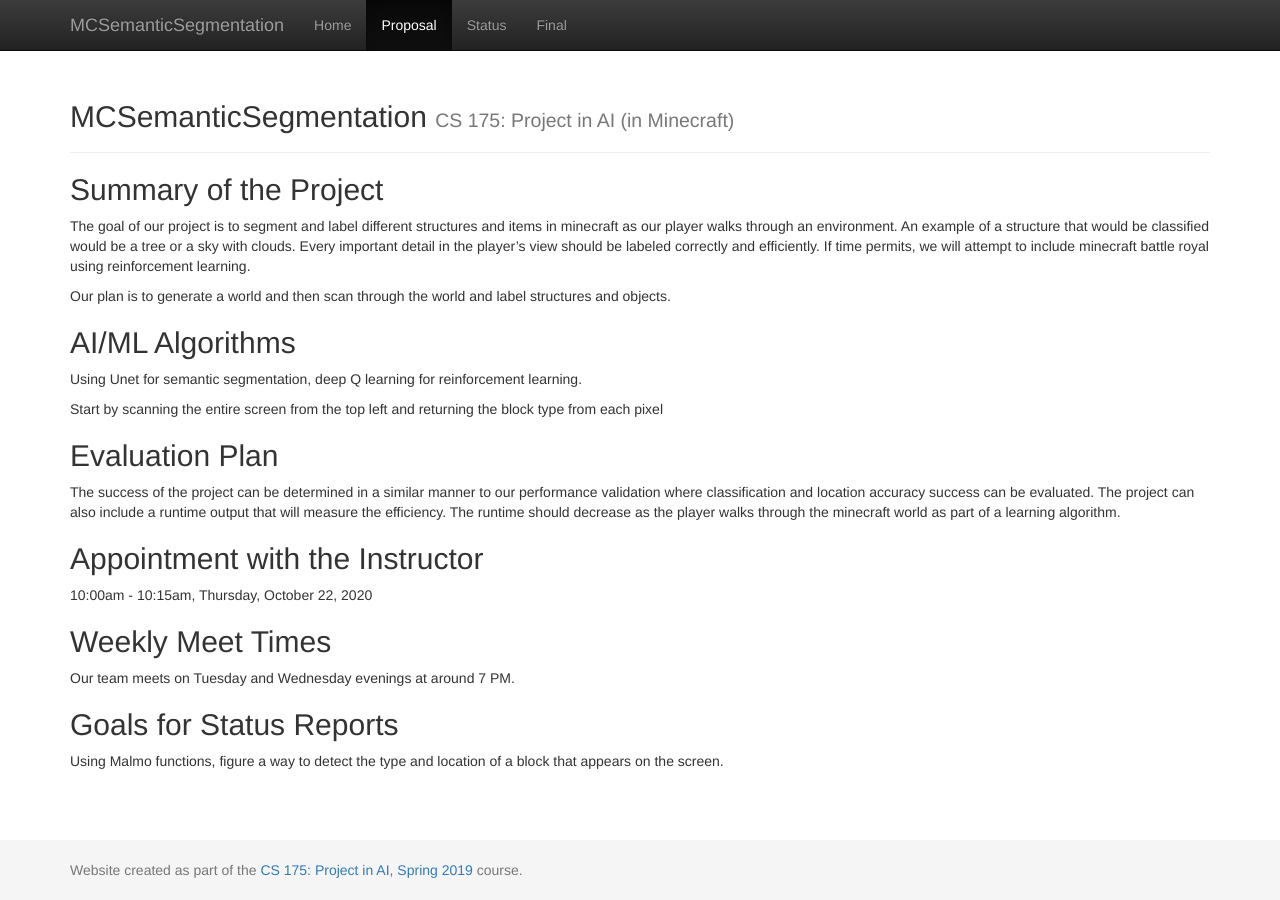
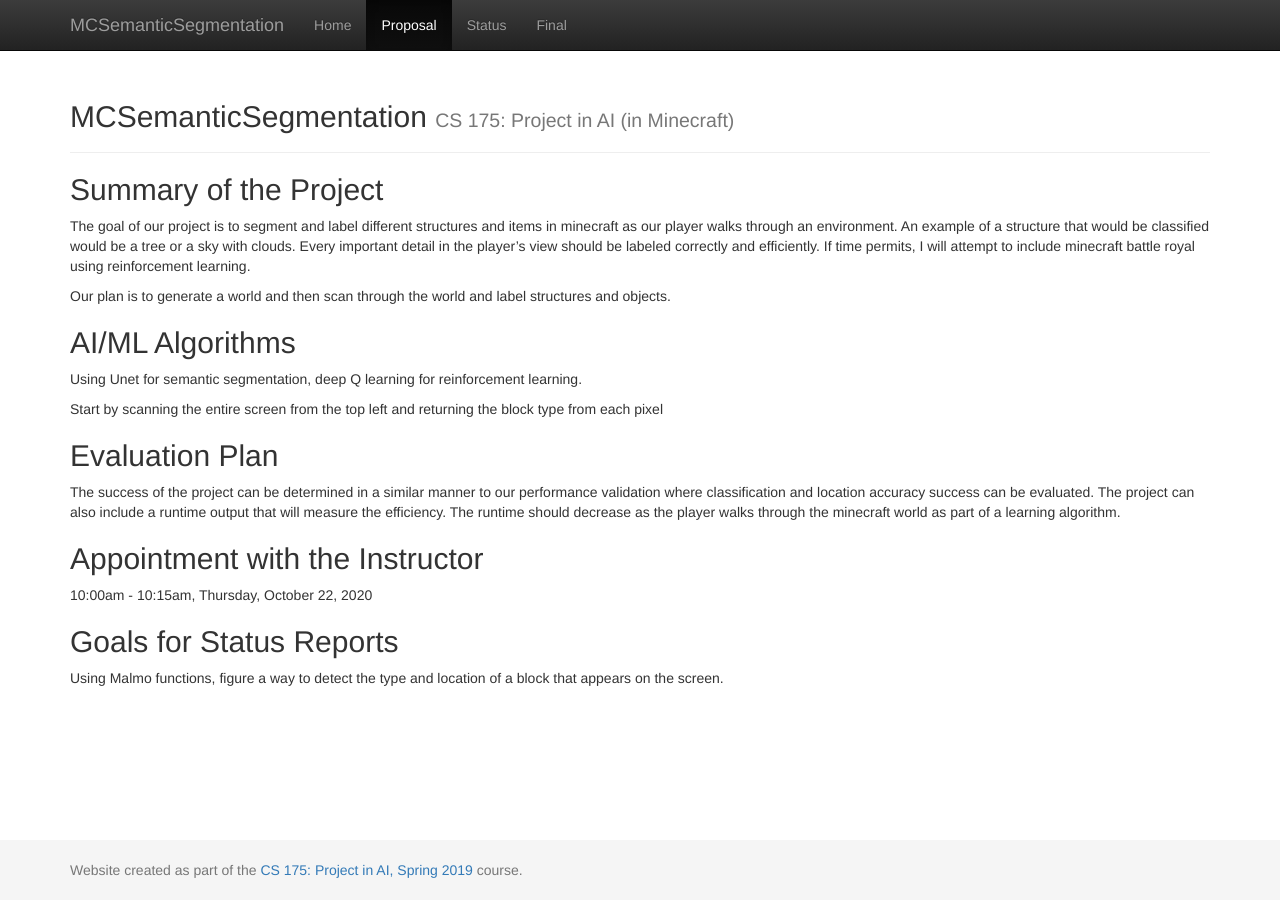
Before and after one commit to azuzow/MinecraftSemanticSegmentation, a Jekyll site: the page built from docs/proposal.md, in a window 1280 px wide. Built offline with Jekyll 4.4.1, drawn with Linux system fonts in a browser that asks for light colours.

Commit message:
Update proposal.md

```diff
--- a/docs/proposal.md
+++ b/docs/proposal.md
@@ -5,7 +5,7 @@ title: Proposal
 
 
 ## Summary of the Project
-The goal of our project is to segment and label different structures and items in minecraft as our player walks through an environment. An example of a structure that would be classified would be a tree or a sky with clouds. Every important detail in the player’s view should be labeled correctly and efficiently. If time permits, we will attempt to include minecraft battle royal using reinforcement learning.
+The goal of our project is to segment and label different structures and items in minecraft as our player walks through an environment. An example of a structure that would be classified would be a tree or a sky with clouds. Every important detail in the player’s view should be labeled correctly and efficiently. If time permits, I will attempt to include minecraft battle royal using reinforcement learning.
 
 Our plan is to generate a world and then scan through the world and label structures and objects.
 
@@ -20,8 +20,5 @@ The success of the project can be determined in a similar manner to our performa
 ## Appointment with the Instructor
 10:00am - 10:15am, Thursday, October 22, 2020
 
-## Weekly Meet Times
-Our team meets on Tuesday and Wednesday evenings at around 7 PM.
-
 ## Goals for Status Reports
 Using Malmo functions, figure a way to detect the type and location of a block that appears on the screen.
```
